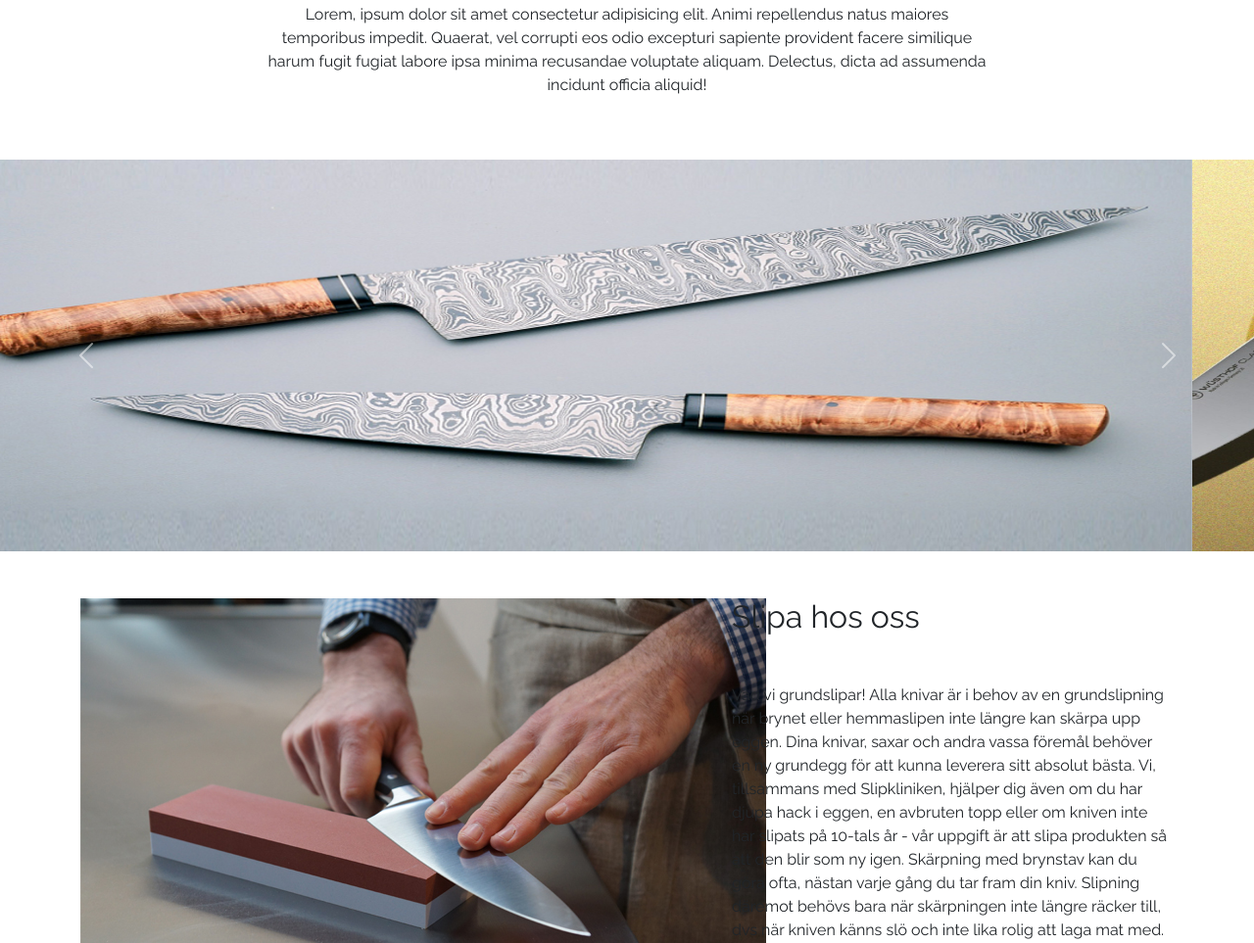
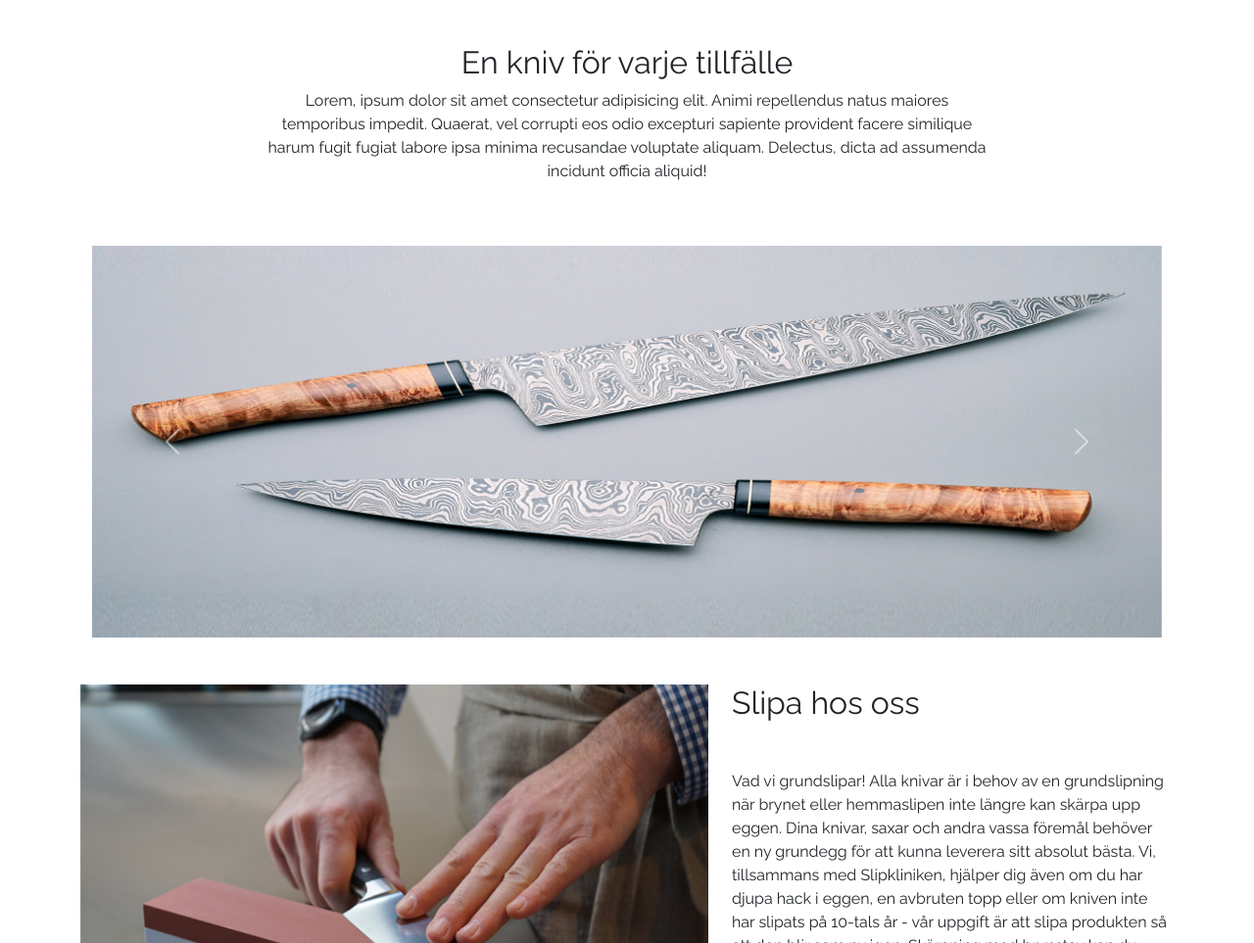
Before and after one commit to alexander21r/Gruppuppgift-HTML-CSS, a plain HTML site: page index.html in a window 1280 px wide. Shown: the part 2009-2972 px from the top of the page at 98% size. Drawn offline with nearby package versions, Linux system fonts and the light colour scheme; a web font is replaced by a local one.

Commit message:
Fixad carousel och slipakniv artikel, större index-jumbo

```diff
--- a/index.html
+++ b/index.html
@@ -145,9 +145,9 @@
   <!--Carousel -->
 
   <div class="container mt-5 d-flex justify-content-center">
-    <div class="row">
-      <div class="col-sm-12">
-        <div id="carousel" class="carousel slide" data-bs-ride="carousel">
+    <div class="row row-car">
+      <div class="col-lg-12">
+        <div id="carousel" class="carousel slide" >
           <div class="carousel-inner">
             <div class="carousel-item active">
               <img src="images/caru_knives.jpeg" class="d-block w-100" alt="0" />
--- a/style.scss
+++ b/style.scss
@@ -61,23 +61,36 @@ body {
     padding-top: 40px;
   }
 }
+.content-image img{
+    width: 100%;
+    height: 100%;
+}
 
 .carousel-text {
   display: flex;
   justify-content: center;
 }
-
+.row-car{
+    width: 100%;
+    height: 400px;
     #carousel {
-  width: 1300px;
+        width: 100%;
         height: 400px;
+        .carousel-inner{
+            width: 100%;
+            height: 100%;
             .carousel-item {
-    width: 1300px;
+                width: 100%;
                 height: 400px;
                 img {
                 width: 100%;
                 height: 100%;
                 }
             }
+
+        }
+    }
+
 }
 
 .article {
@@ -104,6 +117,7 @@ body {
 .jumbotron-index {
   background-image: url(images/Best-Kitchen-Knives.jpeg);
   @include jumbotron();
+  height: 360px;
 }
 
 .jumbotron-product {
```
Also changed, not shown: style.css, 1 other file. Lines whose indentation alone changed are shown as unchanged.
